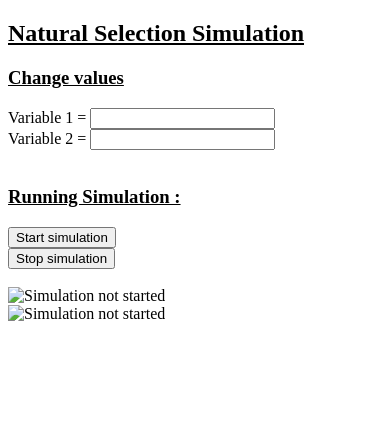
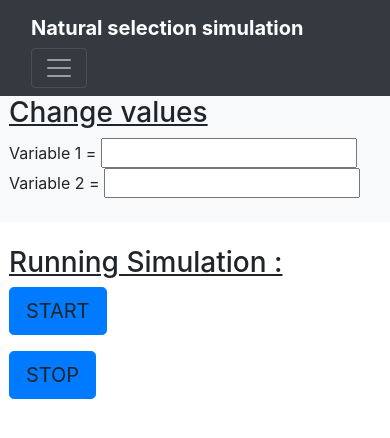
Before and after one commit to ThomasT3563/natural-selection, a Flask app: template web_app/templates/my_template.html in a window 390 px wide. Shown: the top 438 px of the page. Run offline with Flask 2, Linux system fonts and the light colour scheme; the template is opened without the code that fills it, so the values that code supplies are empty; parts of the project's set-up code (start-up, migrations or seed data) failed here and were passed over; some libraries are stand-ins or nearby versions.

Commit message:
adding bootstrap display & navbar

```diff
--- a/web_app/templates/my_template.html
+++ b/web_app/templates/my_template.html
@@ -1,47 +1,93 @@
 <!DOCTYPE html>
-<html>
+<html lang="en">
     <head>
+        <!-- Required meta tags -->
+        <meta charset="utf-8">
+        <meta name="viewport" content="width=device-width, initial-scale=1, shrink-to-fit=no">
+
+        <!-- Bootstrap CSS -->
+        <link rel="stylesheet" href="https://stackpath.bootstrapcdn.com/bootstrap/4.4.1/css/bootstrap.min.css" integrity="sha384-Vkoo8x4CGsO3+Hhxv8T/Q5PaXtkKtu6ug5TOeNV6gBiFeWPGFN9MuhOf23Q9Ifjh" crossorigin="anonymous">
+
         <title>NaturalSelection</title>
     </head>
 
     <body>
-        <u><h2>Natural Selection Simulation</h2></u>
+        <!-- top navigation bar -->
+        <header>
+          <div class="collapse bg-dark" id="navbarHeader">
+            <div class="container">
+              <div class="row">
+                <div class="col-md-7 py-4">
+                  <h4 class="text-white">About</h4>
+                  <p class="text-muted">This project is a simple simulation of natural selection. This is a Python flask application that runs in a docker container. This project is for me a way to understand a little better how the web dev works as I currently don't know Javascript, Boostrap or html. Therefore don't judge the code too harshly. However if you have any advice or feedback feel free to contact me.</p>
+                </div>
+                <div class="col-md-3 py-4">
+                  <h4 class="text-white">Contact</h4>
+                  <ul class="list-unstyled">
+                    <li><a href="https://github.com/ThomasT3563" class="text-white">my GitHub: ThomasT3563</a></li>
+                  </ul>
+                </div>
+              </div>
+            </div>
+          </div>
+          <div class="navbar navbar-dark bg-dark shadow-sm">
+            <div class="container d-flex justify-content-between">
+              <a href="" class="navbar-brand d-flex align-items-center">
+                <strong>Natural selection simulation</strong>
+              </a>
+              <button class="navbar-toggler" type="button" data-toggle="collapse" data-target="#navbarHeader" aria-controls="navbarHeader" aria-expanded="false" aria-label="Toggle navigation">
+        <span class="navbar-toggler-icon"></span>
+              </button>
+            </div>
+          </div>
+        </header>
 
-        <u><h3>Change values</h3></u>
+        <!-- Central part -->
+        <div class="row">
 
-        <form method="GET">
-            Variable 1 =
-            <input name="variable_1" value={{ var1 }}>
-        </form>
+            <!-- Left row, changing value of parameters -->
+            <nav class="col-md-2 bg-light sidebar px-4">
+                <div class="sidebar-sticky">
 
-        <form method="POST">
-            Variable 2 =
-            <input name="variable_2" value={{ var2 }}>
-        </form>
+                    <!-- Customization of values for simulation -->
+                    <u><h3>Change values</h3></u>
+                    <form method="GET">
+                        Variable 1 =
+                        <input name="variable_1" value={{ var1 }}>
+                    </form>
+                    <form method="GET">
+                        Variable 2 =
+                        <input name="variable_2" value={{ var2 }}>
+                    </form><br />
 
-        <br />
+                </div>
+            </nav>
 
-        <!-- Bouton start & stop simulation -->
-        <u><h3>Running Simulation :</h3></u>
-        <button id="start">
-            Start simulation
-        </button>
-        <br />
-        <button id="stop">
-            Stop simulation
-        </button>
+            <!-- Display image simulation -->
+            <div class="col-md-5 px-4">
+                <img  class="img-responsive" src="" id="display" style="height:100%">
+            </div>
 
-        <br />
-        <br />
+            <div class="col-md-5 px-4">
 
-        <!-- Display image simulation -->
-        <img src="" id="display" alt="Simulation not started">
+                <u><h3>Running Simulation :</h3></u>
 
-        <br />
+                <!-- Bouton start & stop simulation -->
+                <p><a class="btn btn-primary btn-lg" id="start" role="button">START</a></p>
+                <p><a class="btn btn-primary btn-lg" id="stop" role="button">STOP </a></p>
 
-        <!-- Display the demographic evolution of the simulation -->
-        <img src="" id="demographic" alt="Simulation not started">
+                <!-- Display the demographic evolution of the simulation -->
+                <img  class="img-responsive" src="" id="demographic" style="width:100%">
 
+            </div>
+
+        </div>
+
+        <!-- Optional JavaScript -->
+        <!-- jQuery first, then Popper.js, then Bootstrap JS -->
+        <script src="https://code.jquery.com/jquery-3.4.1.slim.min.js" integrity="sha384-J6qa4849blE2+poT4WnyKhv5vZF5SrPo0iEjwBvKU7imGFAV0wwj1yYfoRSJoZ+n" crossorigin="anonymous"></script>
+        <script src="https://cdn.jsdelivr.net/npm/popper.js@1.16.0/dist/umd/popper.min.js" integrity="sha384-Q6E9RHvbIyZFJoft+2mJbHaEWldlvI9IOYy5n3zV9zzTtmI3UksdQRVvoxMfooAo" crossorigin="anonymous"></script>
+        <script src="https://stackpath.bootstrapcdn.com/bootstrap/4.4.1/js/bootstrap.min.js" integrity="sha384-wfSDF2E50Y2D1uUdj0O3uMBJnjuUD4Ih7YwaYd1iqfktj0Uod8GCExl3Og8ifwB6" crossorigin="anonymous"></script>
     </body>
 
     <script src="https://ajax.googleapis.com/ajax/libs/jquery/3.4.1/jquery.min.js"></script>
```
Also changed, not shown: README.md.
